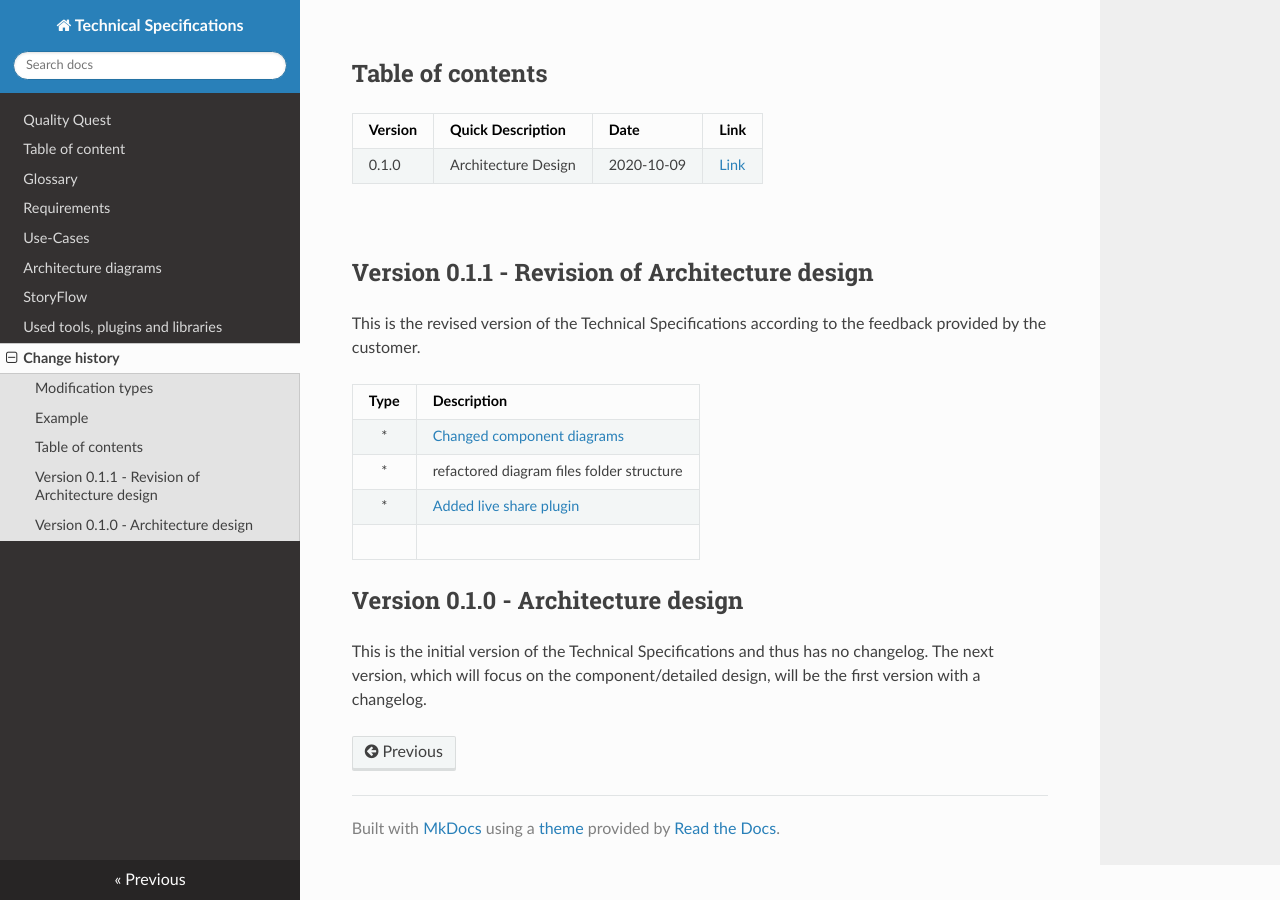
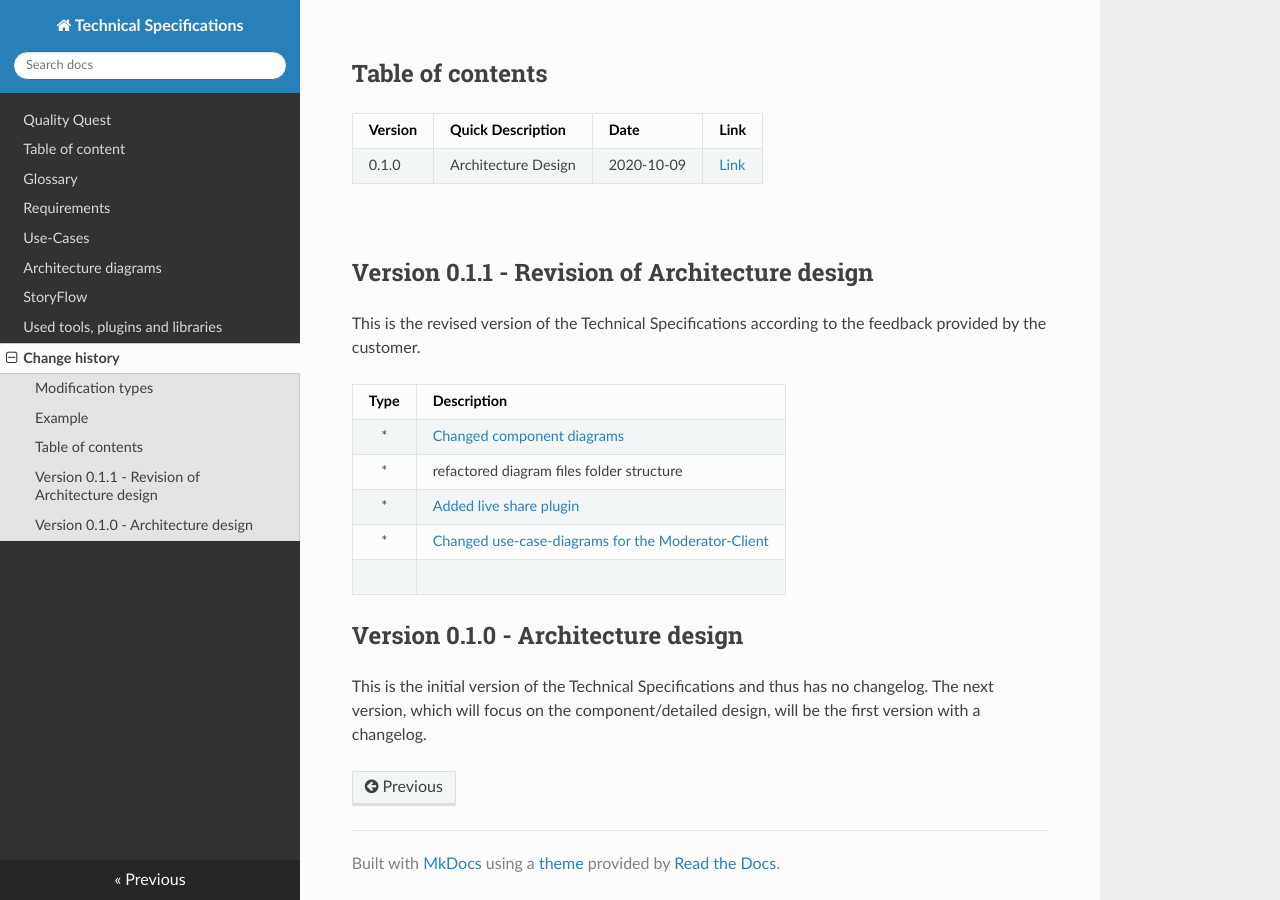
Before and after one commit to Brotenko/QualityQuest, an MkDocs documentation site: the page built from Docs/Technical Specifications/docs/changehistory.md, in a window 1280 px wide and 900 px high, scrolled down 737 px. Built offline with MkDocs 1.6.1, drawn with Linux system fonts in a browser that asks for light colours; nearby versions of some CDN libraries.

Commit message:
Update changehistory.md.

```diff
--- a/Docs/Technical Specifications/docs/changehistory.md
+++ b/Docs/Technical Specifications/docs/changehistory.md
@@ -39,6 +39,7 @@ This is the revised version of the Technical Specifications according to the fee
 |*      | [Changed component diagrams](architectureDiagrams.md#Componentdiagrams) |
 |*|refactored diagram files folder structure|
 |*|[Added live share plugin](usedtools.md#Usedplugins)|
+|*|[Changed use-case-diagrams for the Moderator-Client](use-case-diagramme.md#moderator-client)
 </br>
 
 ## Version 0.1.0 - Architecture design
```
